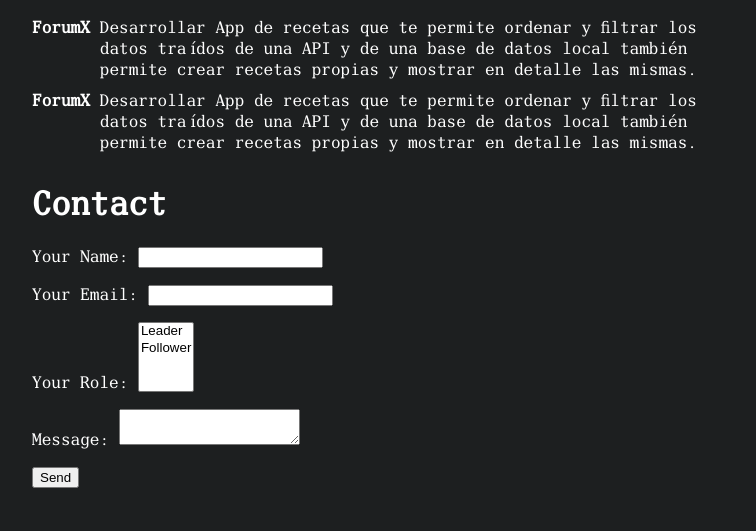
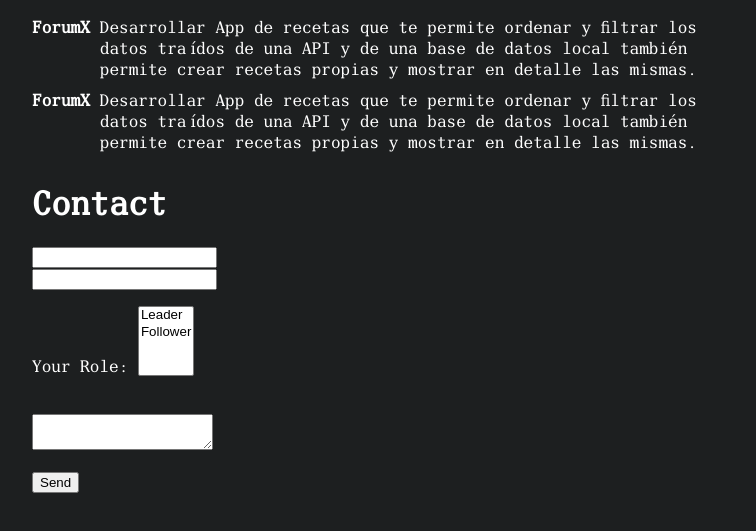
Before and after one commit to Drekon-hub/Portafolio, an Astro site: page / in a window 1280 px wide. Shown: the part 573-1104 px from the top of the page, without its empty margins (258-1014 px from the left). Built offline with nearby package versions, Linux system fonts and the light colour scheme; Astro itself is replaced by a stand-in of ours.

Commit message:
first commit

```diff
--- a/src/components/Contact.astro
+++ b/src/components/Contact.astro
@@ -4,21 +4,22 @@
 
 <h1>Contact</h1>
 <form name="contact" method="POST" data-netlify="true">
+  <input type="text" name="name" />
+  <br />
+
+  <input type="email" name="email" />
+  <br />
   <p>
-    <label>Your Name: <input type="text" name="name" /></label>
+    <label
+      >Your Role: <select name="role[]" multiple>
+        <option value="leader">Leader</option>
+        <option value="follower">Follower</option>
+      </select></label
+    >
   </p>
-  <p>
-    <label>Your Email: <input type="email" name="email" /></label>
-  </p>
-  <p>
-    <label>Your Role: <select name="role[]" multiple>
-      <option value="leader">Leader</option>
-      <option value="follower">Follower</option>
-    </select></label>
-  </p>
-  <p>
-    <label>Message: <textarea name="message"></textarea></label>
-  </p>
+  <br />
+  <textarea name="message"></textarea>
+
   <p>
     <button type="submit">Send</button>
   </p>
```
